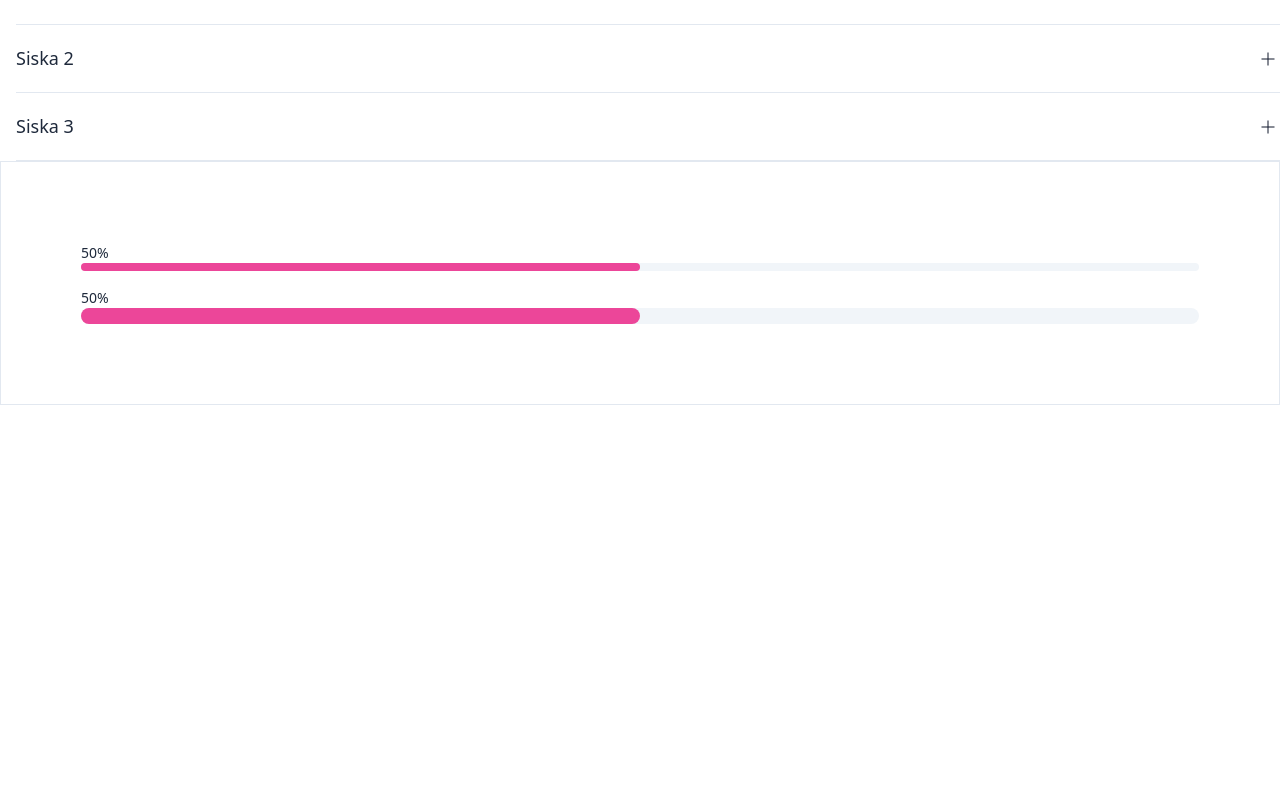
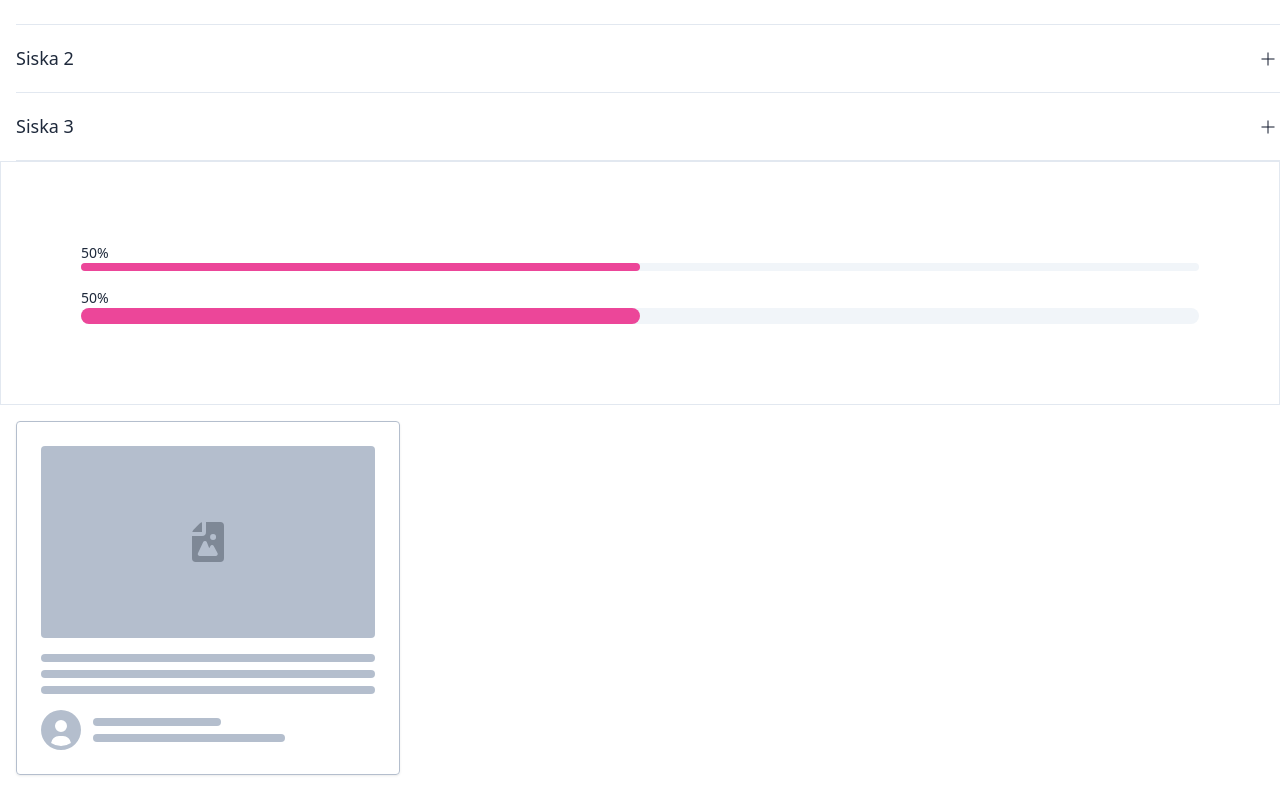
Before and after one commit to siska199/pp-w-code-base-react, a React (Vite) app in the folder react/: page / in a window 1280 px wide. Shown: the part 4033-4824 px from the top of the page. Before the commit the page ends 4438 px from the top, so only its background shows below. Built offline with nearby package versions, Linux system fonts and the light colour scheme.

Commit message:
add component skeleton

```diff
--- a/react/src/App.tsx
+++ b/react/src/App.tsx
@@ -4,6 +4,7 @@ import ExampleDropdown from "@components/examples/ExampleDropdown"
 import ExampleInput from "@components/examples/ExampleInput"
 import ExampleModal from "@components/examples/ExampleModal"
 import ExampleProgressbar from "@components/examples/ExampleProgressbar"
+import ExampleSkeleton from "@components/examples/ExampleSkeleton"
 const App = () => {
   return (
     <>
@@ -12,6 +13,7 @@ const App = () => {
       <ExampleModal />
       <ExampleDropdown />
       <ExampleProgressbar />
+      <ExampleSkeleton/>
     </>
   )
 }
--- /dev/null
+++ b/react/src/components/examples/ExampleSkeleton.tsx
@@ -0,0 +1,37 @@
+
+
+const ExampleSkeleton = () => {
+    return (
+        <div className="p-4">
+
+
+            <div role="status" className="max-w-sm p-4 border border-gray-400 rounded shadow animate-pulse md:p-6 ">
+                <div className="flex items-center justify-center h-48 mb-4 bg-gray-400 rounded ">
+                    <svg className="w-10 h-10 text-gray-600 " aria-hidden="true" xmlns="http://www.w3.org/2000/svg" fill="currentColor" viewBox="0 0 16 20">
+                        <path d="M14.066 0H7v5a2 2 0 0 1-2 2H0v11a1.97 1.97 0 0 0 1.934 2h12.132A1.97 1.97 0 0 0 16 18V2a1.97 1.97 0 0 0-1.934-2ZM10.5 6a1.5 1.5 0 1 1 0 2.999A1.5 1.5 0 0 1 10.5 6Zm2.221 10.515a1 1 0 0 1-.858.485h-8a1 1 0 0 1-.9-1.43L5.6 10.039a.978.978 0 0 1 .936-.57 1 1 0 0 1 .9.632l1.181 2.981.541-1a.945.945 0 0 1 .883-.522 1 1 0 0 1 .879.529l1.832 3.438a1 1 0 0 1-.031.988Z" />
+                        <path d="M5 5V.13a2.96 2.96 0 0 0-1.293.749L.879 3.707A2.98 2.98 0 0 0 .13 5H5Z" />
+                    </svg>
+                </div>
+                <div className="h-2.5 bg-gray-400 rounded-full  w-48 mb-4"></div>
+                <div className="h-2 bg-gray-400 rounded-full  mb-2"></div>
+                <div className="h-2 bg-gray-400 rounded-full  mb-2"></div>
+                <div className="h-2 bg-gray-400 rounded-full "></div>
+                <div className="flex items-center mt-4">
+                    <svg className="w-10 h-10 me-3 text-gray-400 d" aria-hidden="true" xmlns="http://www.w3.org/2000/svg" fill="currentColor" viewBox="0 0 20 20">
+                        <path d="M10 0a10 10 0 1 0 10 10A10.011 10.011 0 0 0 10 0Zm0 5a3 3 0 1 1 0 6 3 3 0 0 1 0-6Zm0 13a8.949 8.949 0 0 1-4.951-1.488A3.987 3.987 0 0 1 9 13h2a3.987 3.987 0 0 1 3.951 3.512A8.949 8.949 0 0 1 10 18Z" />
+                    </svg>
+                    <div>
+                        <div className="h-2 bg-gray-400 rounded-full w-32 mb-2"></div>
+                        <div className="w-48 h-2 bg-gray-400 rounded-full"></div>
+                    </div>
+                </div>
+                <span className="sr-only">Loading...</span>
+            </div>
+
+
+
+        </div>
+    )
+}
+
+export default ExampleSkeleton
```
